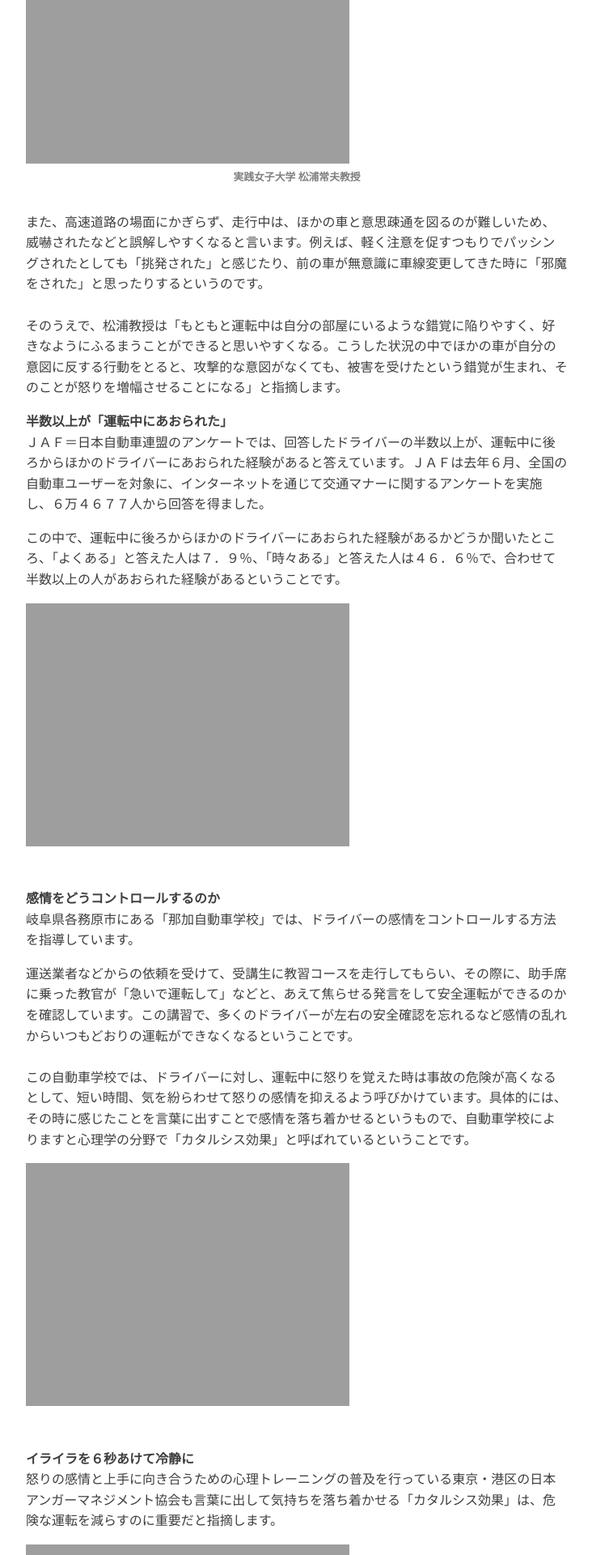
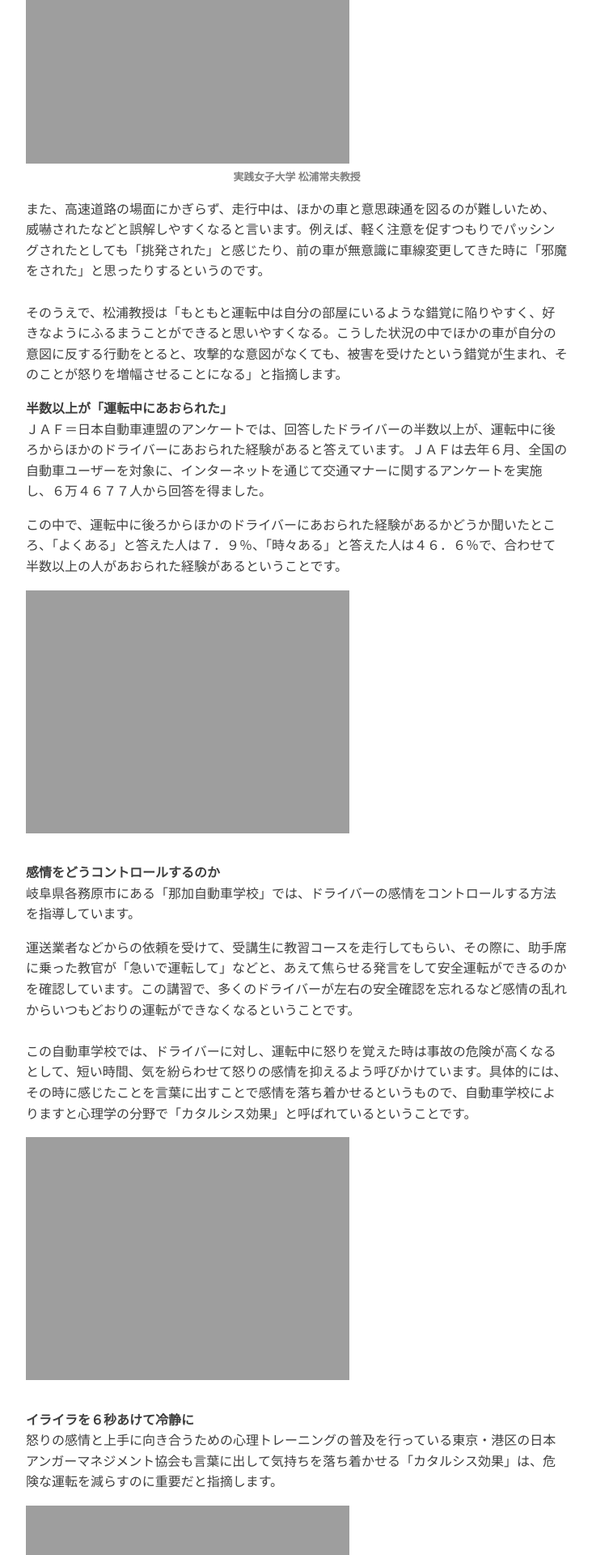
Before and after one commit to newswebeasy/test_pages, a Jekyll site: the page built from _news/web/2017-10-17-運転中になぜキレやすい.markdown, in a window 1280 px wide. Shown: the part 937-2857 px from the top of the page at 81% size, without its empty margins (273-1005 px from the left). Built offline with Jekyll 4.4.1, drawn with Linux system fonts in a browser that asks for light colours.

Commit message:
adjust web news body layout

```diff
--- a/_layouts/web_news.html
+++ b/_layouts/web_news.html
@@ -38,7 +38,7 @@
             <p></p>
             <p><img data-s="300,640" src="{{ s.image_url }}" data-ratio="0" data-w="640" /></p>
             {% if s.caption %}
-            <p class="caption">{{ s.caption }}</p><p></p>
+            <p class="caption">{{ s.caption }}</p>
             {% endif %}
             {% endif %}
             {% endfor %}
```
